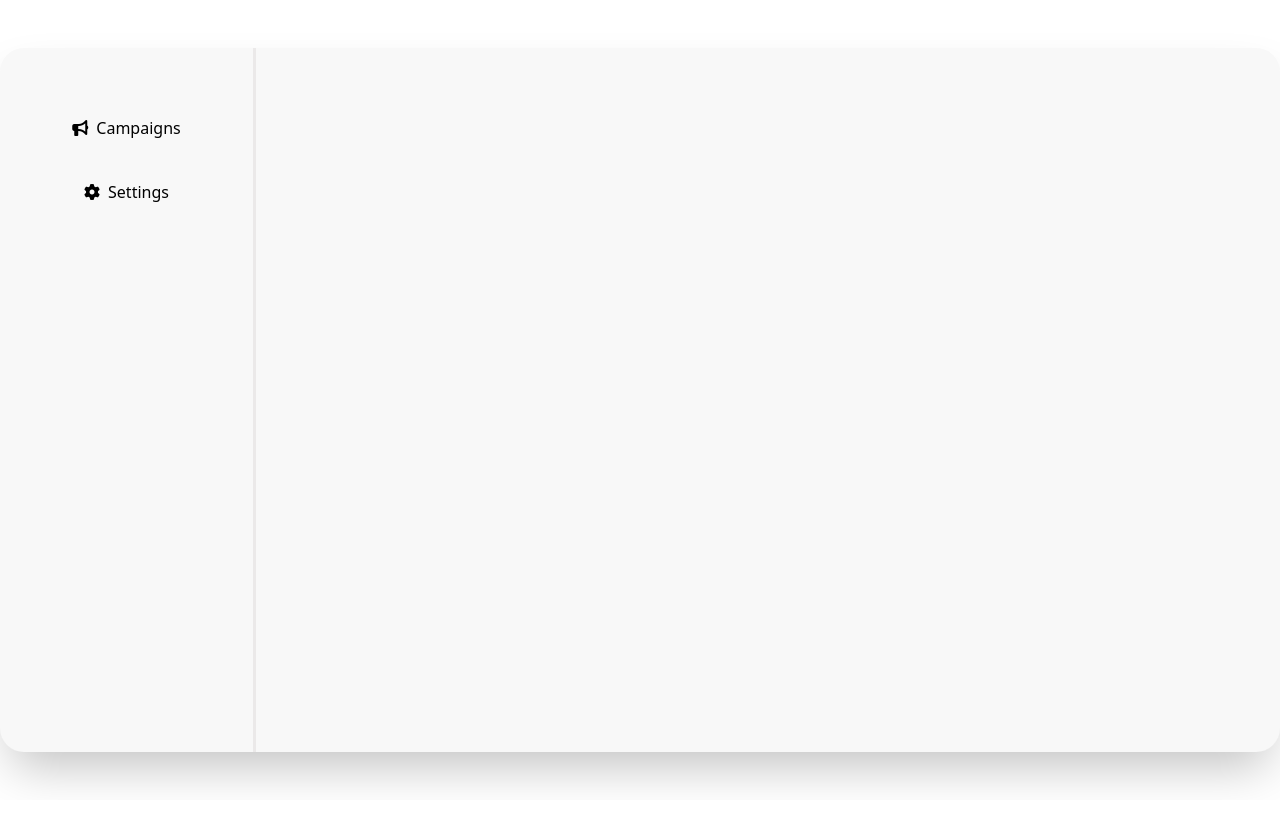
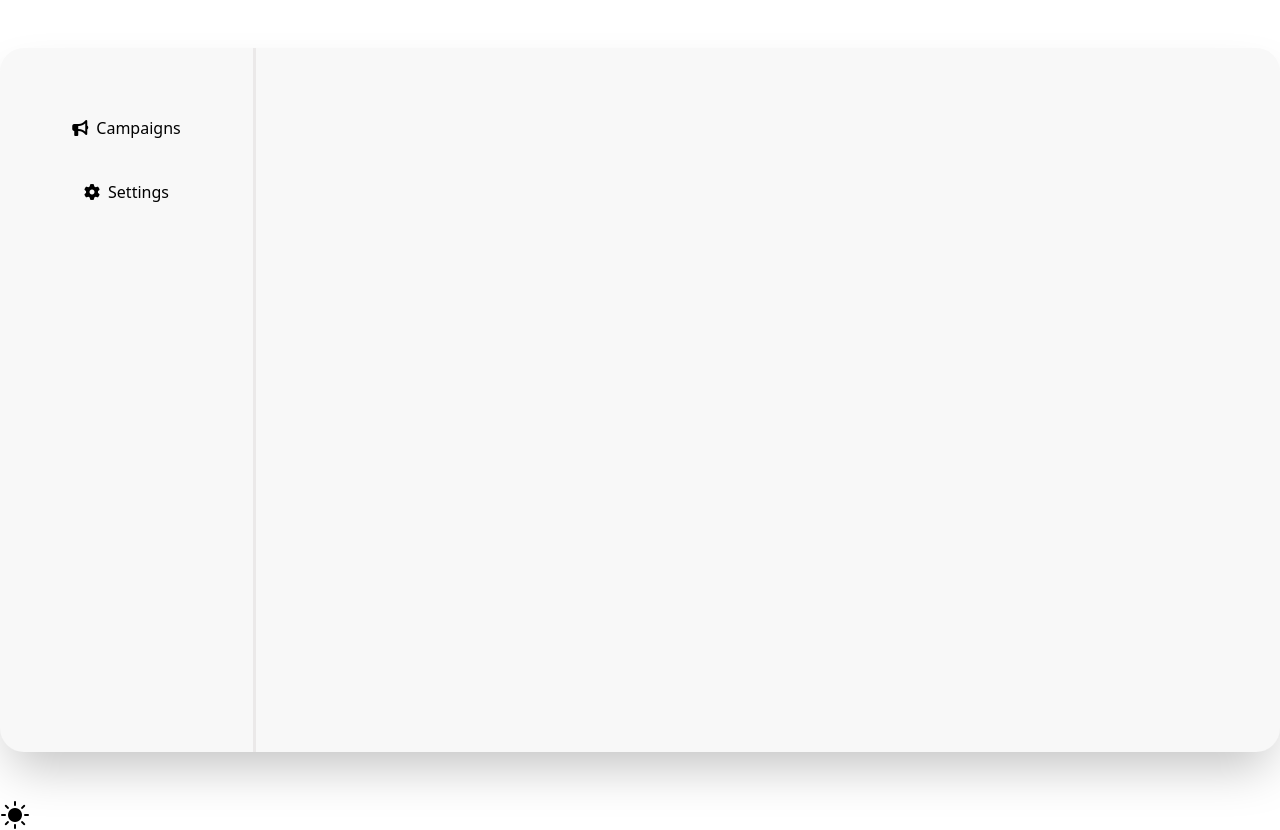
Before and after one commit to hadismtb/sample-project, a React (Create React App) app: page / in a window 1280 px wide. Before the commit the page ends 800 px from the top, so only its background shows below. Built offline with nearby package versions, Linux system fonts and the light colour scheme.

Commit message:
import ThemeToggle component to app.js

```diff
--- a/src/App.js
+++ b/src/App.js
@@ -5,6 +5,7 @@ import MainTabItem from "./components/Main/MainTabItem";
 import MainContent from "./components/Main/MainContent";
 import Campaigns from "./components/campaings/Campaigns";
 import Settings from "./components/Settings";
+import ThemeToggle from "./components/ThemeToggle";
 
 //DATA
 import { mainTabData } from "./data/mainData";
@@ -33,6 +34,9 @@ function App() {
                 </MainContent>
             </div>
         </div>
+        <div className="switcher">
+            <ThemeToggle/>
+        </div>
     </ThemeContextProvider>
   );
 }
```
